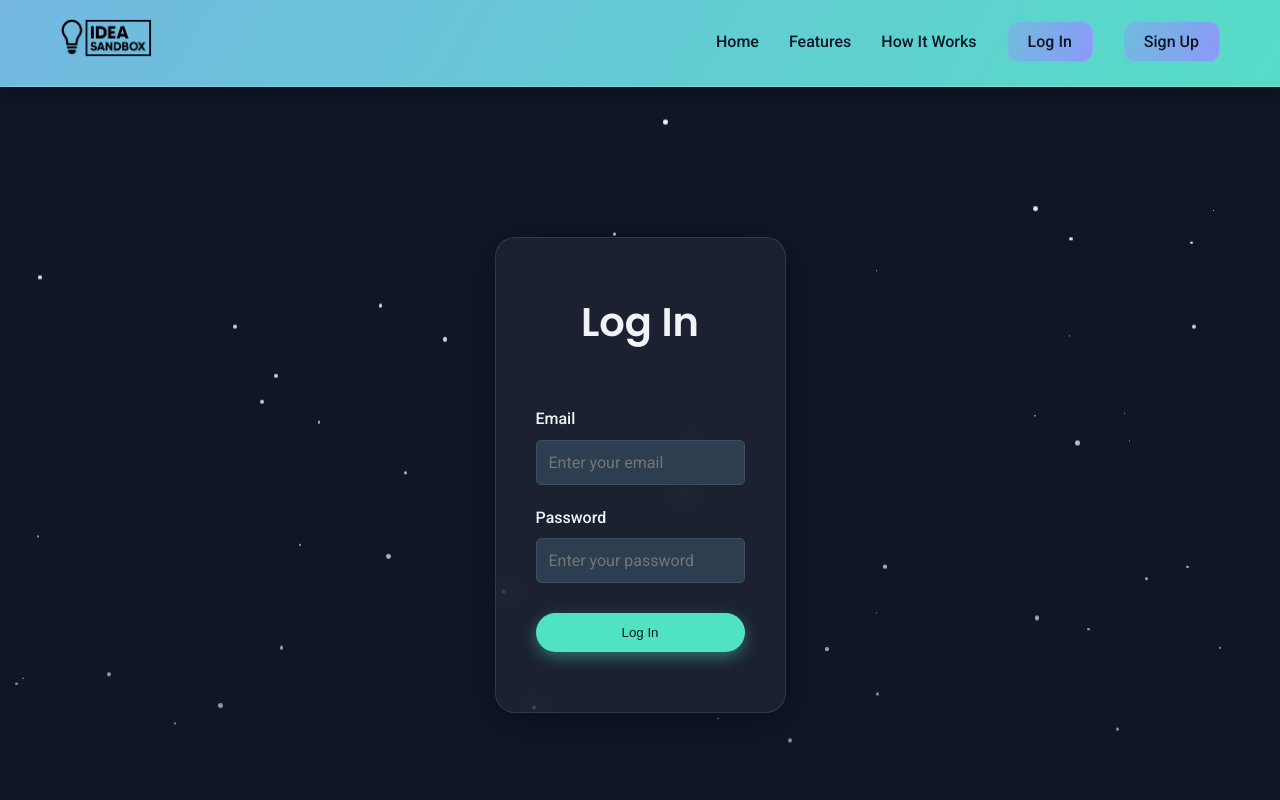
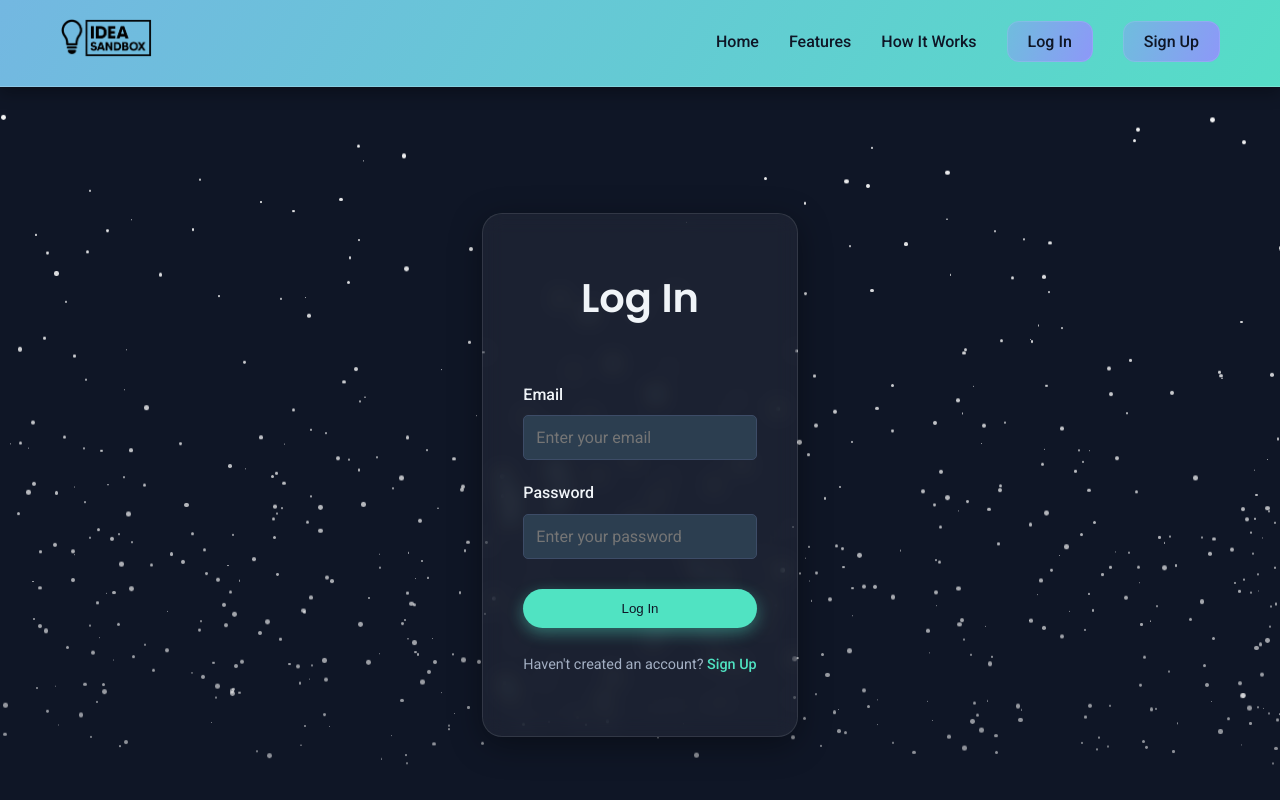
Before and after one commit to shreyas-santosh-naik/idea-sandbox, a React (Vite) app in the folder idea-sandbox-app/: page /login in a window 1280 px wide. Shown: the top 800 px of the page. Built offline with nearby package versions, Linux system fonts and the light colour scheme.

Commit message:
feat: better ui for login page

```diff
--- a/idea-sandbox-app/src/App.jsx
+++ b/idea-sandbox-app/src/App.jsx
@@ -12,7 +12,7 @@ import BackgroundParticles from './components/BackgroundParticles.jsx';
 export default function App() {
   return (
     <>
-      <BackgroundParticles />
+      <BackgroundParticles count={600} />
       <Routes>
         {/* Public Routes */}
         <Route path="/" element={<Home />} />
--- a/idea-sandbox-app/src/components/BackgroundParticles.jsx
+++ b/idea-sandbox-app/src/components/BackgroundParticles.jsx
@@ -4,7 +4,7 @@ export default function BackgroundParticles({ count = 50 }) {
   const particles = Array.from({ length: count }).map(() => {
     const size = Math.random() * 4 + 1;
     const left = Math.random() * 100;
-    const duration = Math.random() * 10 + 10;
+    const duration = Math.random() * 20 + 10;
     const delay = Math.random() * 5;
     return {
       width: `${size}px`,
--- a/idea-sandbox-app/src/components/Header.jsx
+++ b/idea-sandbox-app/src/components/Header.jsx
@@ -1,9 +1,21 @@
 import React from 'react';
-import { Link } from 'react-router-dom';
-import { useAuth } from '../context/AuthContext.jsx'; // Import the useAuth hook
+import { Link, useLocation } from 'react-router-dom'; // 1. Import useLocation
+import { useAuth } from '../context/AuthContext.jsx';
 
 export default function Header() {
-  const { user, logout } = useAuth(); // Get user state and logout function
+  const { user, logout } = useAuth();
+  const location = useLocation(); // 2. Get the current page location
+
+  // 3. Create the click handler function
+  const handleHomeClick = () => {
+    // If we are already on the homepage, scroll to the top
+    if (location.pathname === '/') {
+      window.scrollTo({
+        top: 0,
+        behavior: 'smooth', // This creates the smooth scrolling effect
+      });
+    }
+  };
 
   return (
     <header className="header">
@@ -17,7 +29,12 @@ export default function Header() {
         </div>
         <nav className="nav">
           <ul className="nav-list">
-            <li><Link to="/">Home</Link></li>
+            {/* 4. Add the onClick handler to the Home link */}
+            <li>
+              <Link to="/" onClick={handleHomeClick}>
+                Home
+              </Link>
+            </li>
             <li><a href="/#features">Features</a></li>
             <li><a href="/#how-it-works">How It Works</a></li>
 
@@ -30,10 +47,10 @@ export default function Header() {
               </>
             ) : (
               // If user is logged out
-                <>
-                  <li><Link to="/login" className="nav-auth-btn">Log In</Link></li>
-                  <li><Link to="/signup" className="nav-auth-btn">Sign Up</Link></li>
-                </>
+              <>
+                <li><Link to="/login" className="nav-auth-btn">Log In</Link></li>
+                <li><Link to="/signup" className="nav-auth-btn">Sign Up</Link></li>
+              </>
             )}
           </ul>
         </nav>
--- a/idea-sandbox-app/src/pages/LoginPage.jsx
+++ b/idea-sandbox-app/src/pages/LoginPage.jsx
@@ -1,5 +1,5 @@
 import React, { useState } from 'react';
-import { useNavigate } from 'react-router-dom';
+import { useNavigate, Link } from 'react-router-dom'; // The missing import for <Link> is now included
 import { useAuth } from '../context/AuthContext';
 import Header from '../components/Header';
 import Footer from '../components/Footer';
@@ -12,9 +12,7 @@ export default function LoginPage() {
 
   const handleSubmit = (e) => {
     e.preventDefault();
-    // Use the mock login function from the context
     login(email);
-    // Redirect to the home page after login
     navigate('/');
   };
 
@@ -51,6 +49,9 @@ export default function LoginPage() {
               <button type="submit" className="btn btn-primary form-submit-btn">
                 Log In
               </button>
+              <div className="auth-switch-link">
+                <p>Haven't created an account? <Link to="/signup">Sign Up</Link></p>
+              </div>
             </form>
           </div>
         </div>
--- a/idea-sandbox-app/src/pages/SignupPage.jsx
+++ b/idea-sandbox-app/src/pages/SignupPage.jsx
@@ -1,25 +1,19 @@
 import React, { useState } from 'react';
-import { useNavigate } from 'react-router-dom'; // 1. Import useNavigate
-import { useAuth } from '../context/AuthContext';    // 2. Import useAuth
+import { useNavigate, Link } from 'react-router-dom'; // The missing import for <Link> is now included
+import { useAuth } from '../context/AuthContext';
 import Header from '../components/Header';
 import Footer from '../components/Footer';
 
 export default function SignupPage() {
-  // 3. Add state for form inputs
   const [name, setName] = useState('');
   const [email, setEmail] = useState('');
   const [password, setPassword] = useState('');
-
-  // 4. Get the login function and navigate hook
   const { login } = useAuth();
   const navigate = useNavigate();
 
-  // 5. Create the submit handler
   const handleSubmit = (e) => {
     e.preventDefault();
-    // For our mock setup, we'll just "log in" the new user immediately
     login(email);
-    // And then redirect them to the dashboard
     navigate('/');
   };
 
@@ -30,7 +24,6 @@ export default function SignupPage() {
         <div className="container">
           <div className="glass-card">
             <h2 className="section-title">Sign Up</h2>
-            {/* 6. Attach the submit handler to the form */}
             <form onSubmit={handleSubmit} className="auth-form-container">
               <div className="form-group">
                 <label htmlFor="name">Name</label>
@@ -68,6 +61,9 @@ export default function SignupPage() {
               <button type="submit" className="btn btn-primary form-submit-btn">
                 Create Account
               </button>
+              <div className="auth-switch-link">
+                <p>Already have an account? <Link to="/login">Log In</Link></p>
+              </div>
             </form>
           </div>
         </div>
--- a/idea-sandbox-app/src/styles.css
+++ b/idea-sandbox-app/src/styles.css
@@ -642,18 +642,18 @@ body {
 
 .form-content {
   flex: 2;
-  background-color: var(--bg-dark-secondary);
+  background-color: #121A2A; /* A darker shade, almost like the main background */
   padding: 40px;
   border-radius: 10px;
-  box-shadow: 0 4px 20px rgba(0, 0, 0, 0.1);
+  /* box-shadow removed */
 }
 
 .form-tips {
   flex: 1;
-  background-color: var(--bg-dark-secondary);
+  background-color: #121A2A; /* Consistent darker shade */
   padding: 40px;
   border-radius: 10px;
-  box-shadow: 0 4px 20px rgba(0, 0, 0, 0.1);
+  /* box-shadow removed */
   border-left: 5px solid var(--primary-color);
 }
 
@@ -780,6 +780,8 @@ body {
 
 .particle {
   background-color: rgb(255, 255, 255);
+  /* background-color: var(--primary-color); Now uses your theme's teal color */
+  opacity: 0.6; /* You can adjust the transparency here */
   border-radius: 50%;
   position: absolute;
   bottom: 0;
@@ -927,3 +929,26 @@ body {
     background-position: 0% center;
   }
 }
+
+/* --- Style for the Login/Signup switch link --- */
+.auth-switch-link {
+  text-align: center;
+  margin-top: 25px;
+}
+
+.auth-switch-link p {
+  font-size: 0.9rem;
+  color: var(--text-muted);
+}
+
+.auth-switch-link a {
+  color: var(--primary-color);
+  font-weight: 500;
+  text-decoration: none;
+  transition: all 0.3s ease;
+}
+
+.auth-switch-link a:hover {
+  filter: brightness(1.2);
+  text-decoration: underline;
+}
```
